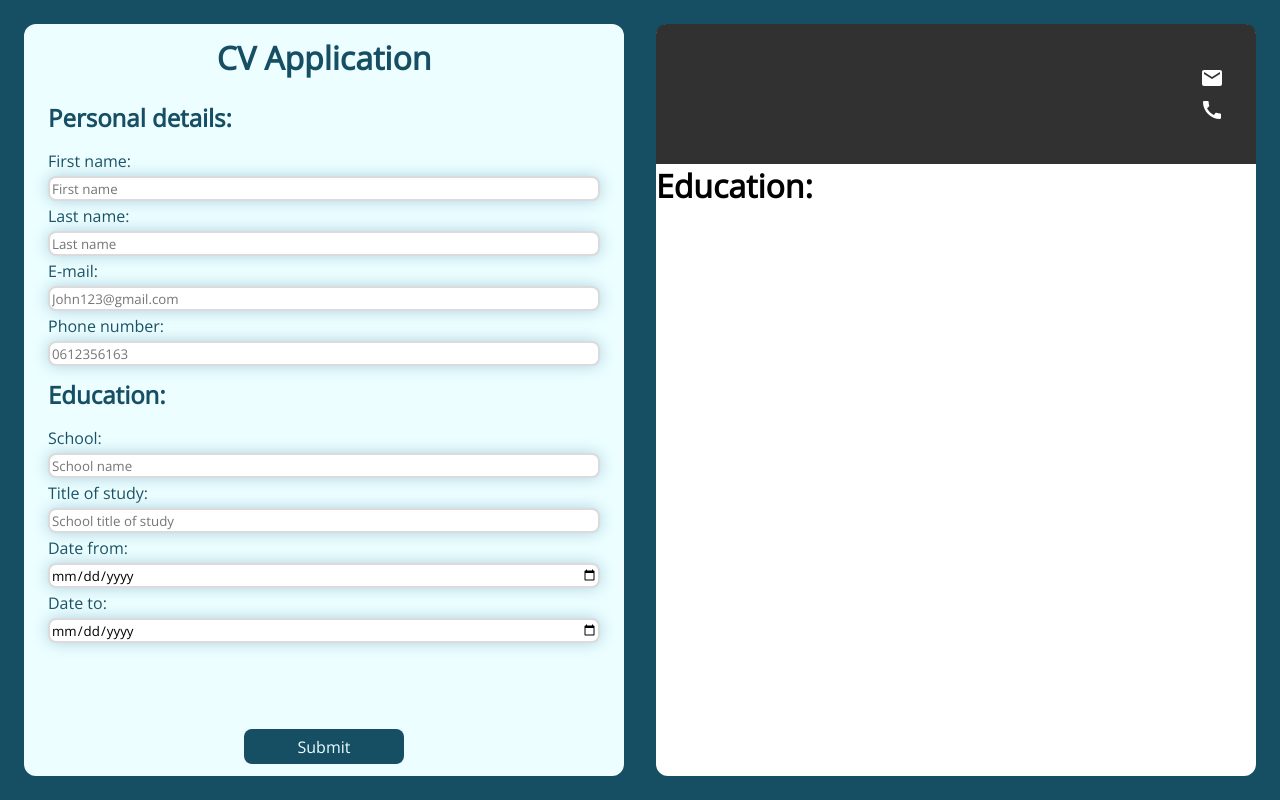
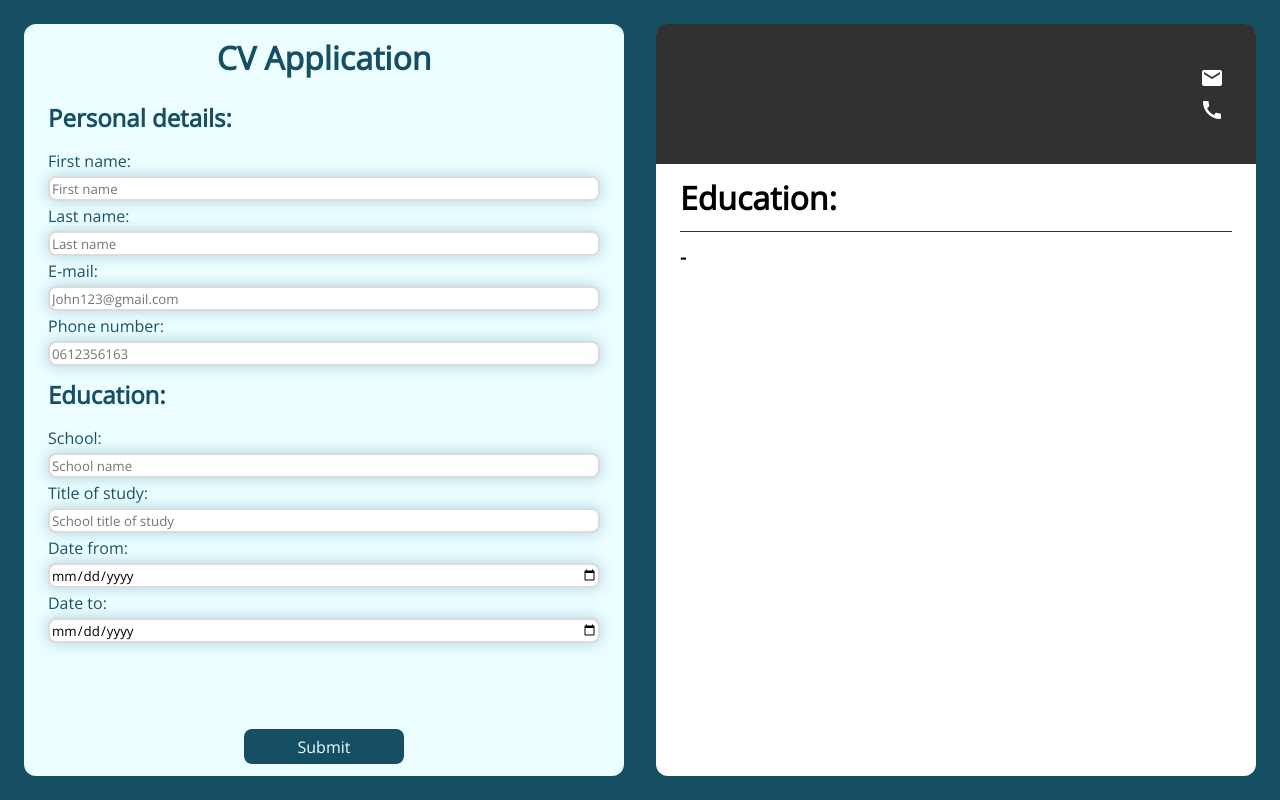
Before and after one commit to NexyusNex/cv-project, a React (Create React App) app: page / in a window 1280 px wide. Built offline with nearby package versions, Linux system fonts and the light colour scheme.

Commit message:
Added styling for education info

```diff
--- a/src/components/Education.js
+++ b/src/components/Education.js
@@ -5,10 +5,15 @@ class Education extends React.Component {
     return (
       <div className="education-info">
         <h1>Education:</h1>
-        <p>{this.props.Einfo.school}</p>
-        <p>{this.props.Einfo.study}</p>
-        <p>{this.props.Einfo.datefrom}</p>
-        <p>{this.props.Einfo.dateto}</p>
+        <div className="school-card">
+          <h3>
+            {this.props.Einfo.datefrom} - {this.props.Einfo.dateto}
+          </h3>
+          <div>
+            <h3>{this.props.Einfo.school}</h3>
+            <p>{this.props.Einfo.study}</p>
+          </div>
+        </div>
       </div>
     );
   }
--- a/src/index.css
+++ b/src/index.css
@@ -94,7 +94,7 @@
 
 .personal-info {
   display: flex;
-  background-color: rgb(49, 49, 49);
+  background-color: #313131;
   border-radius: 10px 10px 0 0;
   color: white;
   height: 140px;
@@ -109,3 +109,18 @@
   gap: 8px;
   margin: 8px;
 }
+
+.education-info {
+  padding: 0 24px;
+}
+
+.education-info h1 {
+  border-bottom: 1px solid #313131;
+  padding: 12px 0;
+}
+
+.school-card {
+  margin-top: 12px;
+  display: grid;
+  grid-template-columns: repeat(2, 1fr);
+}
```
